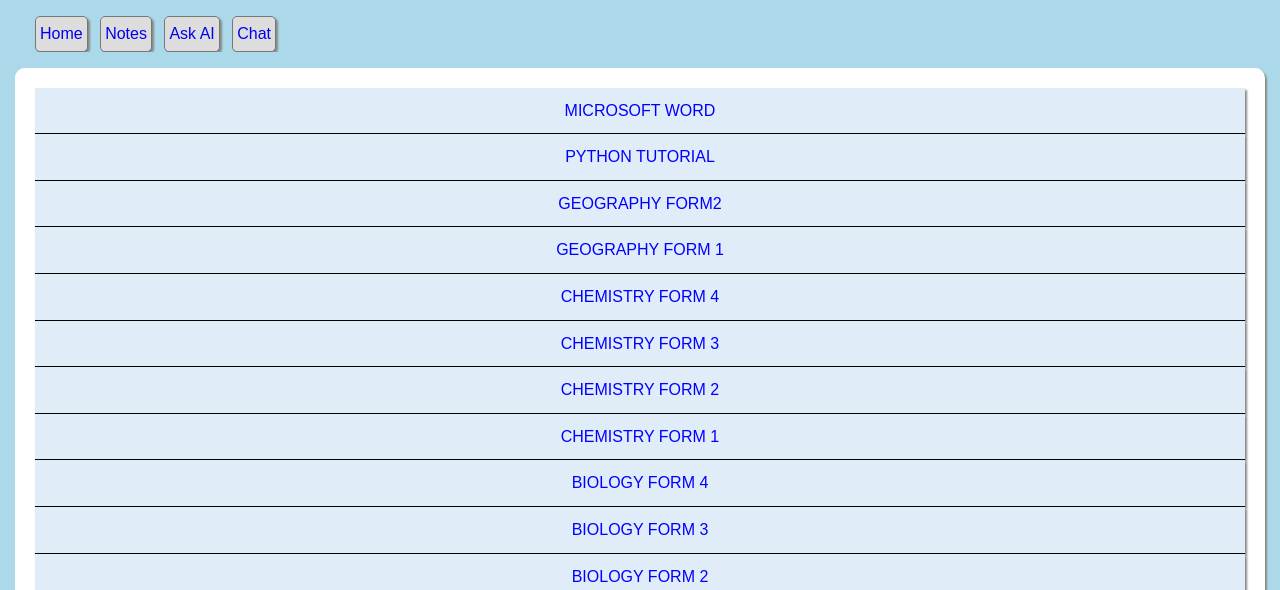
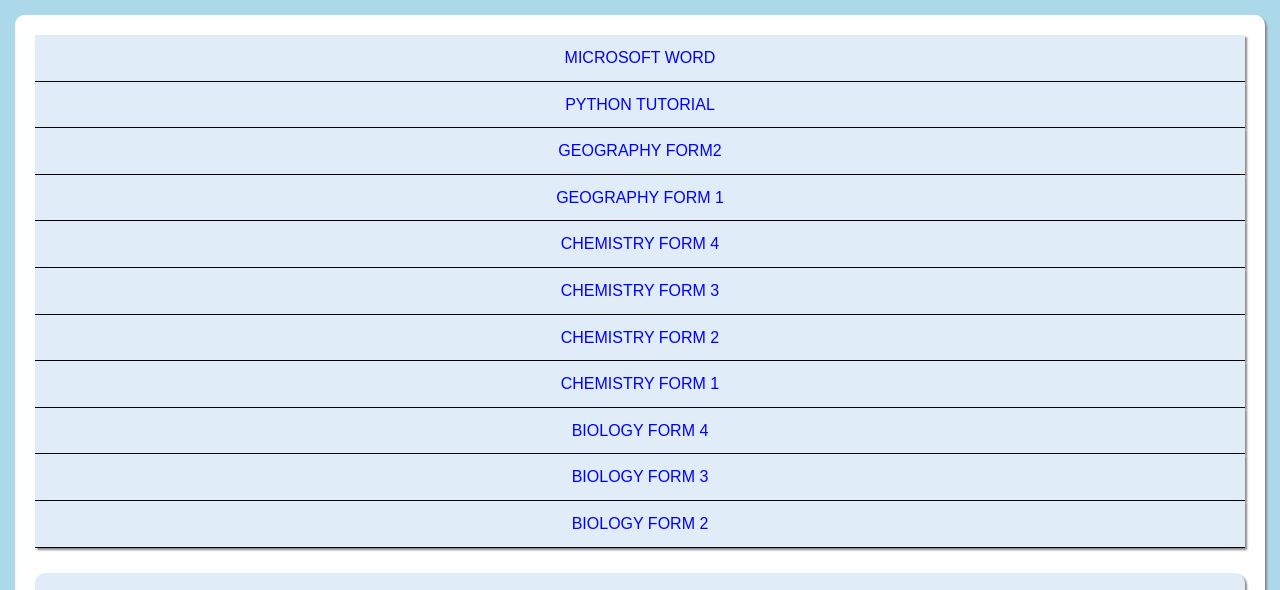
Before and after one commit to Sefusef/Welearn, a plain HTML site: page class.html in a window 1280 px wide. Shown: the top 590 px of the page. Drawn offline with Linux system fonts and the light colour scheme.

Commit message:
Update class.html
Removed nav

```diff
--- a/class.html
+++ b/class.html
@@ -12,12 +12,7 @@
 </head>
 
 <body>
-<ul class='menu'>
-<li><a href='file:///android_asset/index.html'>Home</a></li>
-<li><a href='file:///android_asset/notes.html'>Notes</a></li>
-<li><a href='file:///android_asset/model.html'>Ask AI</a></li>
-<li><a href='file:///android_asset/home.html'>Chat</a></li>
-</ul>
+
 <div class="box">
 <main class="main">
 <div class="container">
```
